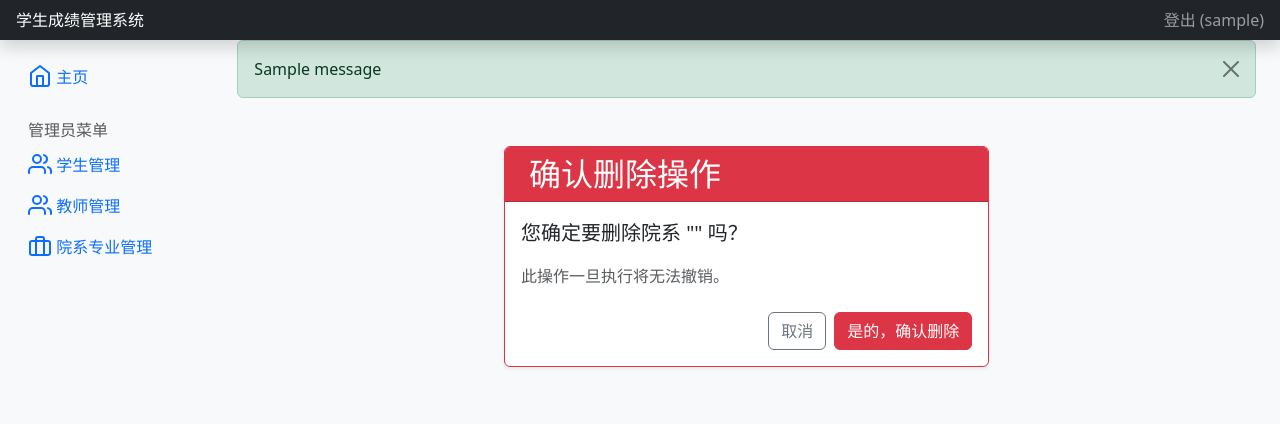
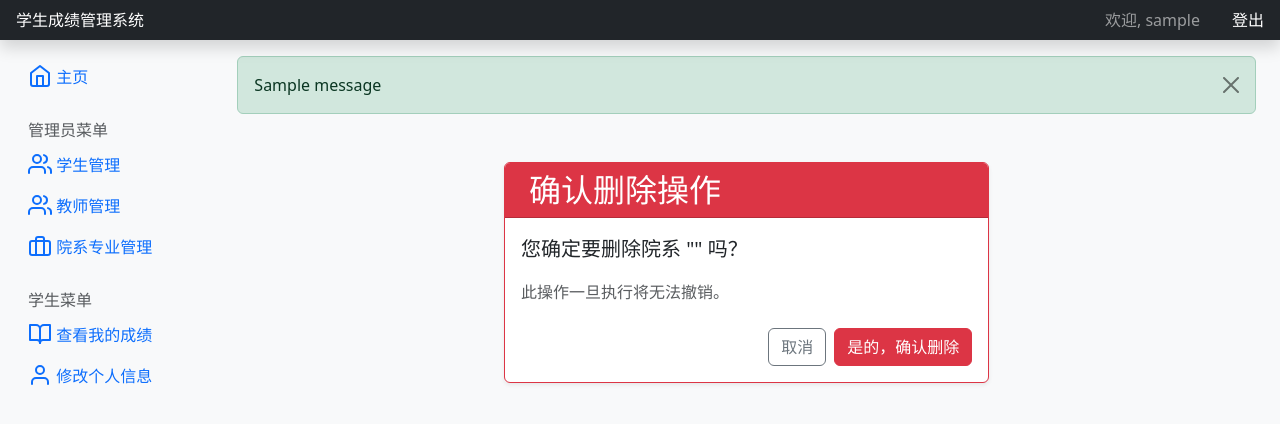
Before and after one commit to xiasiyuan18/student-grade-management-system, a Django app: page /frontend/departments/departments/1/delete/ in a window 1280 px wide. Shown: the top 424 px of the page. Run offline with Django 5.2, Linux system fonts and the light colour scheme; a user stored in the database is signed in; tables that the repository leaves empty hold one stand-in row (values such as "Sample post"); one stand-in notice (Sample message) is shown; some libraries are stand-ins or nearby versions.

Commit message:
美化界面，导航栏按角色动态显示

```diff
--- a/core/settings.py
+++ b/core/settings.py
@@ -84,7 +84,7 @@
         "ENGINE": "django.db.backends.mysql",
         "NAME": "student-grade-management-system",  # <--- 修改: 你的数据库名称
         "USER": "root",  # <--- 修改: 你的 MySQL 用户名
-        "PASSWORD": "xiasiyuan18",  # <--- 修改: 你的 MySQL 密码
+        "PASSWORD": "wzk23@Mysql",  # <--- 修改: 你的 MySQL 密码
         "HOST": "localhost",  # <--- 修改: (通常是 'localhost' 或数据库服务器 IP)
         "PORT": "3306",  # <--- 修改: (MySQL 默认端口)
         "OPTIONS": {
@@ -186,3 +186,4 @@
 }
 LOGIN_REDIRECT_URL = '/'
 LOGIN_URL = 'users:login'
+LOGOUT_REDIRECT_URL = 'users:login'
--- a/templates/base.html
+++ b/templates/base.html
@@ -9,26 +9,35 @@
     <link href="{% static 'css/dashboard.css' %}" rel="stylesheet">
 </head>
 <body>
+{# templates/base.html -> header部分 #}
 
 <header class="navbar navbar-dark sticky-top bg-dark flex-md-nowrap p-0 shadow">
-    <a class="navbar-brand col-md-3 col-lg-2 me-0 px-3 fs-6" href="{% url 'home' %}">学生成绩管理系统</a>
-    <button class="navbar-toggler position-absolute d-md-none collapsed" type="button" data-bs-toggle="collapse" data-bs-target="#sidebarMenu" aria-controls="sidebarMenu" aria-expanded="false" aria-label="Toggle navigation">
-        <span class="navbar-toggler-icon"></span>
-    </button>
+    <a class="navbar-brand col-md-3 col-lg-2 me-0 px-3 fs-6" href="{% if user.is_authenticated %}{% url 'home' %}{% else %}#{% endif %}">学生成绩管理系统</a>
+
+    {% if user.is_authenticated %}
     <div class="navbar-nav">
-        <div class="nav-item text-nowrap">
-            {% if user.is_authenticated %}
-                {# ✨ 使用简单的Django常规登出URL #}
-                <a class="nav-link px-3" href="{% url 'users:logout' %}">登出 ({{ user.username }})</a>
-            {% else %}
-                <a class="nav-link px-3" href="{% url 'users:login' %}">登录</a>
-            {% endif %}
+        <div class="nav-item text-nowrap d-flex align-items-center">
+            <span class="nav-link px-3">欢迎, {{ user.username }}</span>
+
+            {# ✨ 核心修正：将<a>链接替换为一个表单 #}
+            <form class="d-inline" action="{% url 'users:logout' %}" method="post">
+                {% csrf_token %}
+                <button type="submit" class="nav-link px-3 btn btn-link text-white" style="text-decoration: none;">登出</button>
+            </form>
         </div>
     </div>
+    {% endif %}
 </header>
 
+{# ✨ 核心修正：使用 if/else 标签来区分两种完全不同的页面布局 #}
+{% if user.is_authenticated %}
+
+    {# ====================================================================== #}
+    {#   情况一：用户已登录，显示完整的仪表盘界面（左侧栏 + 右侧内容）   #}
+    {# ====================================================================== #}
     <div class="container-fluid">
         <div class="row">
+            {# --- 左侧操作栏 --- #}
             <nav id="sidebarMenu" class="col-md-3 col-lg-2 d-md-block bg-light sidebar collapse">
                 <div class="position-sticky pt-3 sidebar-sticky">
                     <ul class="nav flex-column">
@@ -38,6 +47,8 @@
                                 主页
                             </a>
                         </li>
+
+                        {# --- 管理员菜单 --- #}
                         {% if user.is_superuser %}
                         <h6 class="sidebar-heading d-flex justify-content-between align-items-center px-3 mt-4 mb-1 text-muted text-uppercase">
                             <span>管理员菜单</span>
@@ -61,14 +72,54 @@
                             </a>
                         </li>
                         {% endif %}
+
+                        {# --- 教师菜单 --- #}
+                        {% if user.role == 'TEACHER' and not user.is_superuser %}
+                        <h6 class="sidebar-heading d-flex justify-content-between align-items-center px-3 mt-4 mb-1 text-muted text-uppercase">
+                            <span>教师菜单</span>
+                        </h6>
+                        <li class="nav-item">
+                            <a class="nav-link" href="#">
+                                <span data-feather="edit" class="align-text-bottom"></span>
+                                成绩录入
+                            </a>
+                        </li>
+                        <li class="nav-item">
+                            {# ✨ 教师链接修正：指向我们为教师创建的个人中心URL #}
+                            <a class="nav-link" href="{% url 'users:teacher-profile-update' %}">
+                                <span data-feather="user" class="align-text-bottom"></span>
+                                修改个人信息
+                            </a>
+                        </li>
+                        {% endif %}
+
+                        {# --- 学生菜单 --- #}
+                        {% if user.role == 'STUDENT' %}
+                        <h6 class="sidebar-heading d-flex justify-content-between align-items-center px-3 mt-4 mb-1 text-muted text-uppercase">
+                            <span>学生菜单</span>
+                        </h6>
+                        <li class="nav-item">
+                            <a class="nav-link" href="#">
+                                <span data-feather="book-open" class="align-text-bottom"></span>
+                                查看我的成绩
+                            </a>
+                        </li>
+                        <li class="nav-item">
+                            <a class="nav-link" href="{% url 'users:student-profile-update' %}">
+                                <span data-feather="user" class="align-text-bottom"></span>
+                                修改个人信息
+                            </a>
+                        </li>
+                        {% endif %}
                     </ul>
                 </div>
             </nav>
 
+            {# --- 右侧主内容区 --- #}
             <main class="col-md-9 ms-sm-auto col-lg-10 px-md-4">
                 {% if messages %}
                     {% for message in messages %}
-                    <div class="alert alert-{{ message.tags }} alert-dismissible fade show" role="alert">
+                        <div class="alert alert-{{ message.tags }} alert-dismissible fade show mt-3" role="alert">
                             {{ message }}
                             <button type="button" class="btn-close" data-bs-dismiss="alert" aria-label="Close"></button>
                         </div>
@@ -76,19 +127,33 @@
                 {% endif %}
 
                 {% block content %}
+                {# 登录后，其他页面的内容会填充到这里 #}
                 {% endblock %}
             </main>
         </div>
     </div>
 
+{% else %}
+
+    {# ====================================================================== #}
+    {#   情况二：用户未登录，只显示一个居中的内容块（用于放登录表单）  #}
+    {# ====================================================================== #}
+    <div class="container">
+        <div class="row justify-content-center align-items-center" style="min-height: 80vh;">
+            <div class="col-md-6 col-lg-4">
+                {# 未登录时，登录页面的内容会填充到这里 #}
+                {% block content_guest %}
+                {% endblock %}
+            </div>
+        </div>
+    </div>
+
+{% endif %}
+
 <script src="{% static 'js/bootstrap.bundle.min.js' %}"></script>
 <script src="https://cdn.jsdelivr.net/npm/feather-icons@4.28.0/dist/feather.min.js"></script>
 <script>
     feather.replace()
-
-    // ✨ 关键修正：将复杂的、依赖JWT的JS登出逻辑暂时注释掉。
-    // 我们优先保证网站能用最简单的会话认证跑起来。
-    // JWT的登出逻辑比较复杂，可以在后续专门调试。
 </script>
 </body>
 </html>
```
Also changed, not shown: templates/users/login.html (+23 -26 lines), users/forms.py (+46 -4 lines), users/frontend_urls.py (+10 -1 lines), users/frontend_views.py (+45 -10 lines), users/templates/users/user_profile_form.html (added, +36 -0 lines). Lines whose indentation alone changed are shown as unchanged.
